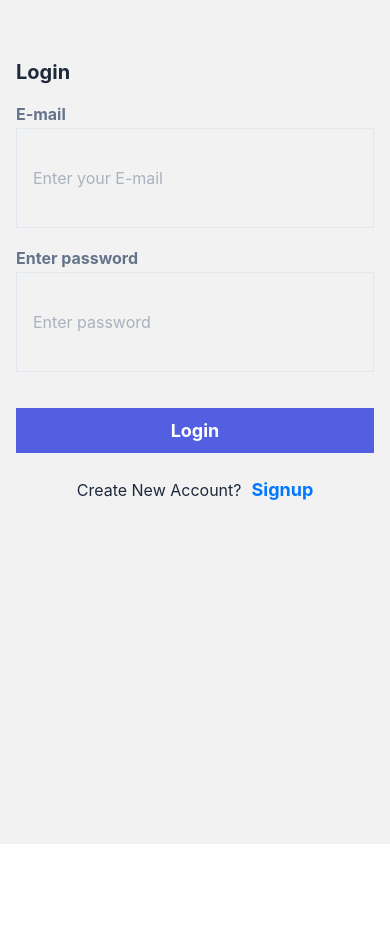
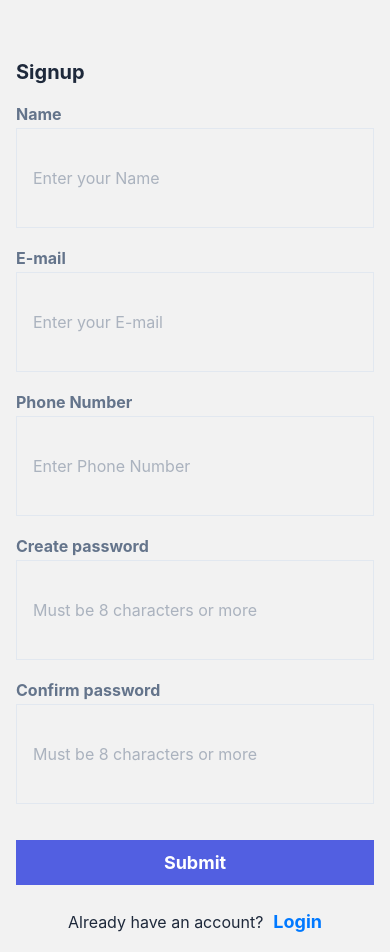
Before and after one commit to ImAshokDev/RN-Task1, a React Native app: screen /ProfileScreen in a window 390 px wide. Before the commit the page ends 844 px from the top, so only its background shows below. Built offline with nearby package versions, Linux system fonts and the light colour scheme.

Commit message:
loading added

```diff
--- a/src/navigations/AuthNavigation.js
+++ b/src/navigations/AuthNavigation.js
@@ -12,7 +12,7 @@ export function AuthNavigator() {
 
   return (
     <Stack.Navigator
-      initialRouteName={mySignup !== 'True' ? 'Login' : 'Signup'}>
+      initialRouteName={mySignup === 'True' ? 'Login' : 'Signup'}>
       <Stack.Screen
         name="Signup"
         component={Signup}
--- a/src/navigations/Index.js
+++ b/src/navigations/Index.js
@@ -1,4 +1,4 @@
-import React, {useEffect} from 'react';
+import React, {useEffect, useState} from 'react';
 import {NavigationContainer} from '@react-navigation/native';
 import {useDispatch, useSelector} from 'react-redux';
 
@@ -9,11 +9,14 @@ import {AuthNavigator} from './AuthNavigation';
 import {MainNavigator} from './StackNavigation';
 
 import {setIsAuthenticated, setMySignup, setUserInfo} from '../store/userInfo';
+import {LoadingIndicator} from '../components/LoadingIndicator';
 
 export const AuthContext = React.createContext();
 
 export function AppNavigations() {
   const dispatch = useDispatch();
+
+  const [loading, setLoading] = useState(true);
 
   const {isAuthenticated} = useSelector(state => state.userInfo);
 
@@ -29,6 +32,8 @@ export function AppNavigations() {
       dispatch(setUserInfo(myInfo));
       dispatch(setIsAuthenticated(true));
     }
+
+    setLoading(false);
   }
 
   useEffect(() => {
@@ -37,7 +42,12 @@ export function AppNavigations() {
 
   return (
     <NavigationContainer ref={navigationRef}>
-      {isAuthenticated === true ? <MainNavigator /> : <AuthNavigator />}
+      {loading ? (
+        <LoadingIndicator />
+      ) : (
+        <>{isAuthenticated === true ? <MainNavigator /> : <AuthNavigator />}</>
+      )}
+      {/* {isAuthenticated === true ? <MainNavigator /> : <AuthNavigator />} */}
     </NavigationContainer>
   );
 }
```
